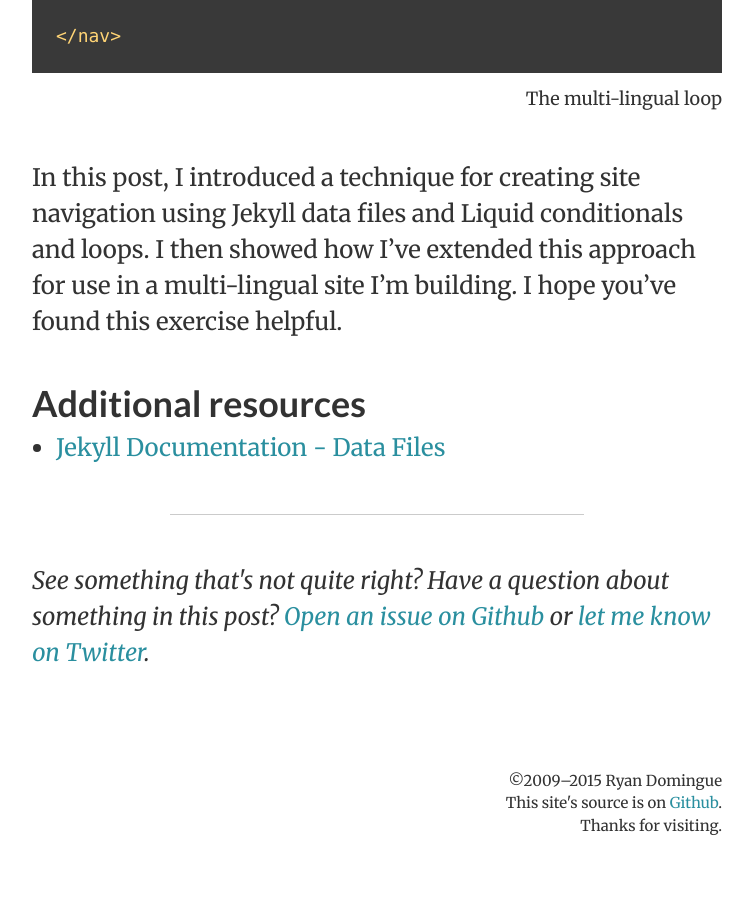
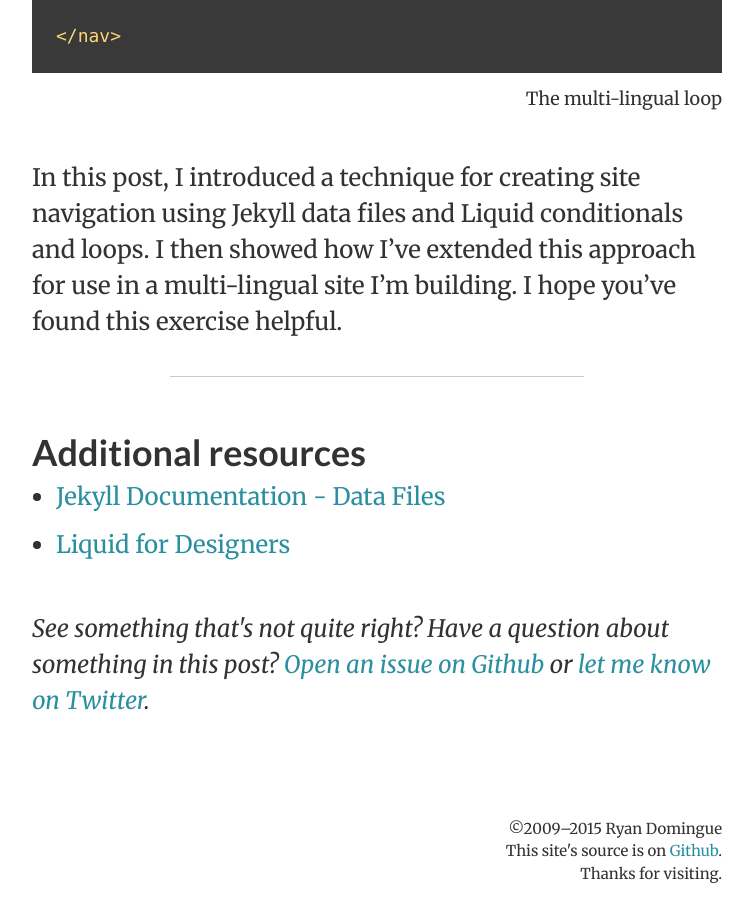
Before and after one commit to goodguyry/ryandomingue.com, a Jekyll site: the page built from _posts/2015-05-11-jekyll-navigation.md, in a window 1280 px wide and 900 px high, scrolled down 6645 px. Shown: the whole window, without its empty margins (263-1016 px from the left). Built offline with Jekyll 4.4.1, drawn with Linux system fonts in a browser that asks for light colours; before the commit the page ends 7497 px from its top, so only the background shows below that.

Commit message:
Resource list baked into layout

```diff
--- a/_layouts/post.html
+++ b/_layouts/post.html
@@ -24,6 +24,15 @@ isPost: true
 
           <hr>
 
+          {% if page.resources %}
+            <h3>{% if page.resources.size < 2 %}Additional resource{% else %}Additional resources{% endif %}</h3>
+            <ul>
+            {% for resource in page.resources %}
+              <li><a href="{{ resource.url }}">{{ resource.text }}</a></li>
+            {% endfor %}
+            </ul>
+          {% endif %}
+
           <p><em>See something that's not quite right? Have a question about something in this post? <a href="{{ "/ryandomingue.com/issues" | prepend: site.github_base_url }}">Open an issue on Github</a> or <a href="http://twitter.com/{{ site.twitter_username }}">let me know on Twitter</a>.</em></p>
 
         </article>
--- a/_posts/2015-05-11-jekyll-navigation.md
+++ b/_posts/2015-05-11-jekyll-navigation.md
@@ -5,7 +5,11 @@ title: Jekyll Navigation
 excerpt: An exploration of an approach to Jekyll site navigation, with an additional approach for multi-lingual sites.
 description: Exploring Jekyll site navigation options
 code: true
-
+resources:
+- text: Jekyll Documentation - Data Files
+  url: http://jekyllrb.com/docs/datafiles/
+- text: Liquid for Designers
+  url: https://github.com/Shopify/liquid/wiki/Liquid-for-Designers
 ---
 
 
```
Also changed, not shown: other parts of _posts/2015-05-11-jekyll-navigation.md (+0 -5 lines), _posts/2014-12-30-git-hooks-grunt-and-jekyll.md (+8 -6 lines).
